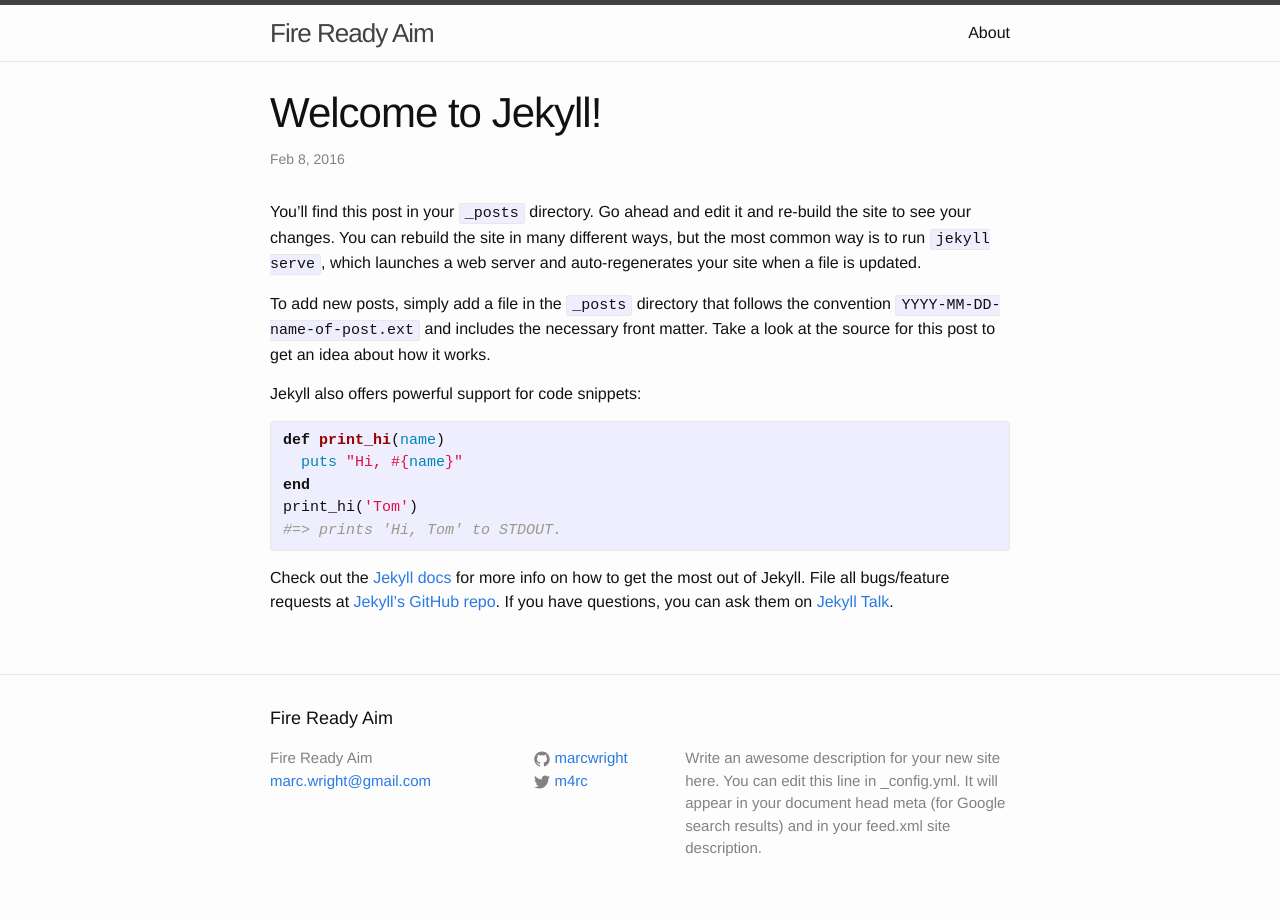
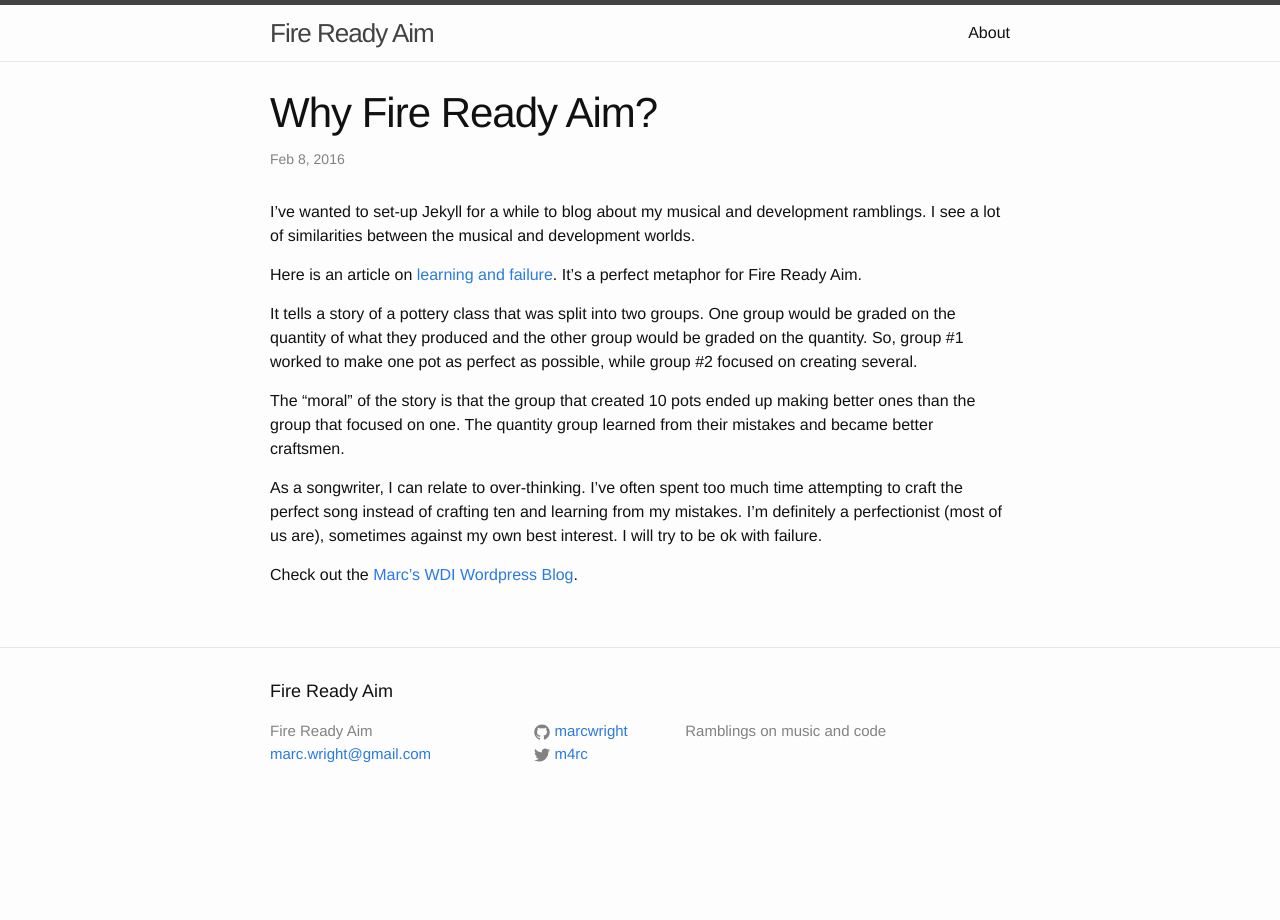
Before and after one commit to marcwright/blog, a Jekyll site: the page built from _posts/2016-02-08-welcome-to-jekyll.markdown, in a window 1280 px wide. Built offline with Jekyll 4.4.1, drawn with Linux system fonts in a browser that asks for light colours.

Commit message:
updated first post

```diff
--- a/_config.yml
+++ b/_config.yml
@@ -9,9 +9,7 @@
 title: Fire Ready Aim
 email: marc.wright@gmail.com
 description: > # this means to ignore newlines until "baseurl:"
-  Write an awesome description for your new site here. You can edit this
-  line in _config.yml. It will appear in your document head meta (for
-  Google search results) and in your feed.xml site description.
+  Ramblings on music and code
 baseurl: "/firereadyaim" # the subpath of your site, e.g. /blog
 url: "http://marcwright.github.io/firereadyaim/" # the base hostname & protocol for your site
 twitter_username: m4rc
--- a/_posts/2016-02-08-welcome-to-jekyll.markdown
+++ b/_posts/2016-02-08-welcome-to-jekyll.markdown
@@ -1,25 +1,22 @@
 ---
 layout: post
-title:  "Welcome to Jekyll!"
+title:  "Why Fire Ready Aim?"
 date:   2016-02-08 15:29:23 -0500
 categories: jekyll update
 ---
-You’ll find this post in your `_posts` directory. Go ahead and edit it and re-build the site to see your changes. You can rebuild the site in many different ways, but the most common way is to run `jekyll serve`, which launches a web server and auto-regenerates your site when a file is updated.
+I've wanted to set-up Jekyll for a while to blog about my musical and development ramblings. I see a lot of similarities between the musical and development worlds.
 
-To add new posts, simply add a file in the `_posts` directory that follows the convention `YYYY-MM-DD-name-of-post.ext` and includes the necessary front matter. Take a look at the source for this post to get an idea about how it works.
+Here is an article on [learning and failure][learning-and-failure]. It's a perfect metaphor for Fire Ready Aim.
 
-Jekyll also offers powerful support for code snippets:
+It tells a story of a pottery class that was split into two groups. One group would be graded on the quantity of what they produced and the other group would be graded on the quantity. So, group #1 worked to make one pot as perfect as possible, while group #2 focused on creating several.
 
-{% highlight ruby %}
-def print_hi(name)
-  puts "Hi, #{name}"
-end
-print_hi('Tom')
-#=> prints 'Hi, Tom' to STDOUT.
-{% endhighlight %}
+The “moral” of the story is that the group that created 10 pots ended up making better ones than the group that focused on one. The quantity group learned from their mistakes and became better craftsmen.
 
-Check out the [Jekyll docs][jekyll-docs] for more info on how to get the most out of Jekyll. File all bugs/feature requests at [Jekyll’s GitHub repo][jekyll-gh]. If you have questions, you can ask them on [Jekyll Talk][jekyll-talk].
+As a songwriter, I can relate to over-thinking. I’ve often spent too much time attempting to craft the perfect song instead of crafting ten and learning from my mistakes. I’m definitely a perfectionist (most of us are), sometimes against my own best interest. I will try to be ok with failure.
 
-[jekyll-docs]: http://jekyllrb.com/docs/home
-[jekyll-gh]:   https://github.com/jekyll/jekyll
-[jekyll-talk]: https://talk.jekyllrb.com/
+
+
+Check out the [Marc's WDI Wordpress Blog][Marc's WDI Wordpress Blog].
+
+[Marc's WDI Wordpress Blog]: https://marcwrightmusic.wordpress.com/
+[learning-and-failure]: http://digitalsparkmarketing.com/uncategorizedlearning-from-failure/
```
